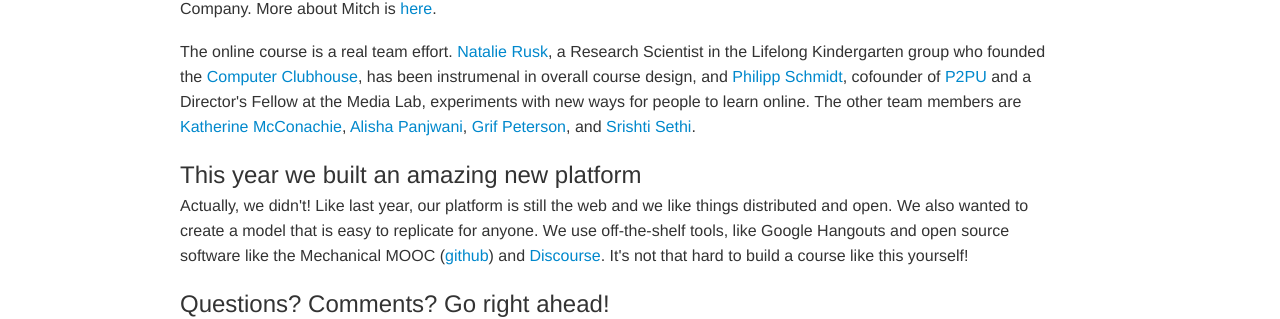
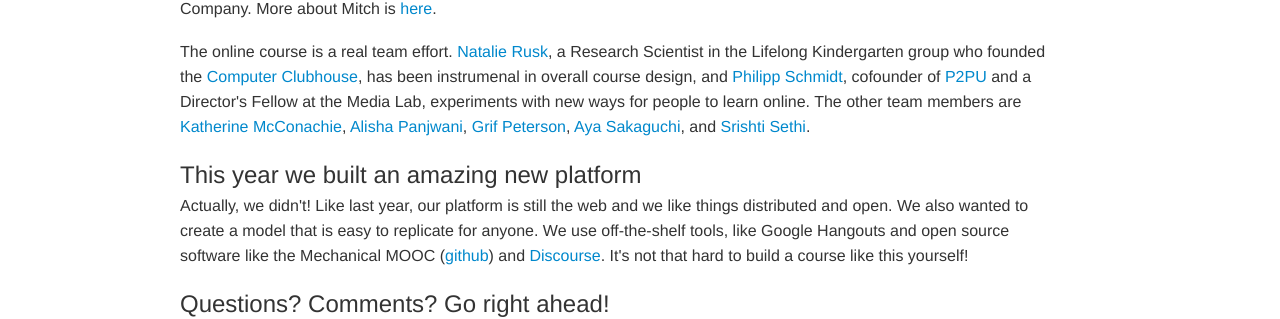
Before and after one commit to ntlrsk/lcl2.github.io, a Jekyll site: the page about.html, which Jekyll copies as it is, in a window 1280 px wide and 1307 px high. Shown: the part 891-1210 px from the top of the window. Built offline with Jekyll 4.4.1, drawn with Linux system fonts in a browser that asks for light colours; nearby versions of some CDN libraries; Markdown is read by kramdown in place of the engine named in the settings; comment, search, counter and statistics services are not loaded.

Commit message:
update index.html

```diff
--- a/about.html
+++ b/about.html
@@ -74,7 +74,9 @@
 
         <p class="lead">The on-campus version of Learning Creative Learning was first taught by Mitch Resnick, who is the director of Lifelong Kindergarten and the LEGO Papert Professor at the MIT Media Lab. He has been a pioneer in technology & learning for a looooooong time. And has built such wonderful things as <a href="http://scratch.mit.edu/">Scratch</a> and <a href="http://llk.media.mit.edu/projects.php?id=135">Programmable Bricks</a>, a collaboration with the LEGO Company. More about Mitch is <a href="http://web.media.mit.edu/~mres/">here</a>.</p>
 
-        <p class="lead">The online course is a real team effort. <a href="http://web.media.mit.edu/~nrusk">Natalie Rusk</a>, a Research Scientist in the Lifelong Kindergarten group who founded the <a href="http://www.computerclubhouse.org/">Computer Clubhouse</a>, has been instrumenal in overall course design, and <a href="http://1l2p.net">Philipp Schmidt</a>, cofounder of <a href="http://info.p2pu.org">P2PU</a> and a Director's Fellow at the Media Lab, experiments with new ways for people to learn online. The other team members are <a href="https://twitter.com/kamcconachie">Katherine McConachie</a>, <a href="https://twitter.com/AlishaPanjwani">Alisha Panjwani</a>, <a href="https://twitter.com/grifpeterson">Grif Peterson</a>, and <a href="http://www.srishtisethi.com/">Srishti Sethi</a>.
+        <p class="lead">The online course is a real team effort. <a href="http://web.media.mit.edu/~nrusk">Natalie Rusk</a>, a Research Scientist in the Lifelong Kindergarten group who founded the <a href="http://www.computerclubhouse.org/">Computer Clubhouse</a>, has been instrumenal in overall course design, and <a href="http://1l2p.net">Philipp Schmidt</a>, cofounder of <a href="http://info.p2pu.org">P2PU</a> and a Director's Fellow at the Media Lab, experiments with new ways for people to learn online. The other team members are <a href="https://twitter.com/kamcconachie">Katherine McConachie</a>,
+        <a href="https://twitter.com/AlishaPanjwani">Alisha Panjwani</a>, <a href="https://twitter.com/grifpeterson">Grif Peterson</a>,
+        <a href="https://twitter.com/ayajennifer">Aya Sakaguchi</a>, and <a href="http://www.srishtisethi.com/">Srishti Sethi</a>.
 
               <h2>This year we built an amazing new platform</h2>
 
```
